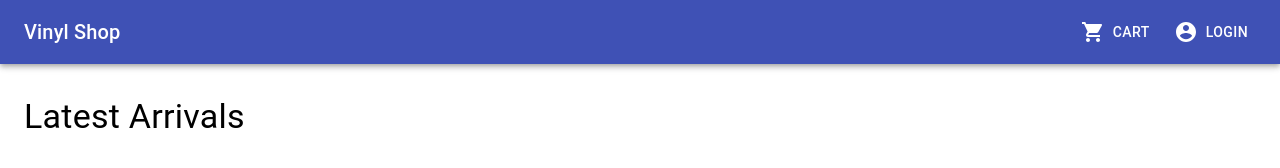
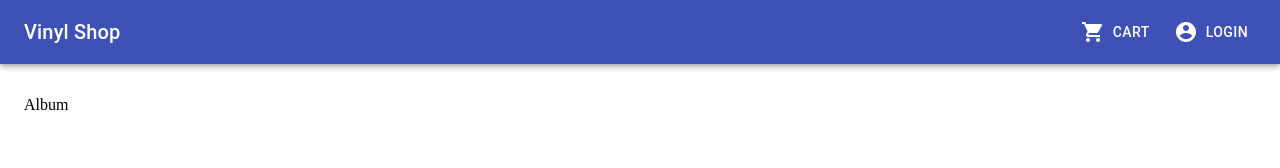
Before and after one commit to andreviallon/vinyl-webshop, a React (Create React App) app in the folder client/: page /album/1 in a window 1280 px wide. Shown: the top 168 px of the page. Built offline with nearby package versions, Linux system fonts and the light colour scheme; grey boxes are pictures that could not be loaded.

Commit message:
Add react router dom

```diff
--- a/client/package.json
+++ b/client/package.json
@@ -12,8 +12,10 @@
     "@types/node": "^14.11.8",
     "@types/react": "^16.9.51",
     "@types/react-dom": "^16.9.8",
+    "@types/react-router-dom": "^5.1.6",
     "react": "^16.13.1",
     "react-dom": "^16.13.1",
+    "react-router-dom": "^5.2.0",
     "react-scripts": "3.4.3",
     "typescript": "^4.0.3"
   },
--- a/client/src/App.tsx
+++ b/client/src/App.tsx
@@ -1,16 +1,21 @@
 import React from 'react';
+import { BrowserRouter as Router, Route } from 'react-router-dom';
 import Header from './components/Header';
 import PageWrapper from './components/PageWrapper';
 import HomePage from './pages/HomePage';
+import AlbumPage from './pages/AlbumPage';
 
 function App() {
   return (
-    <div className="App">
-      <Header />
-      <PageWrapper>
-        <HomePage />
-      </PageWrapper>
-    </div>
+    <Router>
+      <div className="App">
+        <Header />
+        <PageWrapper>
+          <Route path='/' component={HomePage} exact />
+          <Route path='/album/:id' component={AlbumPage} />
+        </PageWrapper>
+      </div>
+    </Router>
   );
 }
 
--- a/client/src/components/AlbumCard.tsx
+++ b/client/src/components/AlbumCard.tsx
@@ -2,15 +2,16 @@ import React from 'react';
 import Card from '@material-ui/core/Card';
 import CardContent from '@material-ui/core/CardContent';
 import Typography from '@material-ui/core/Typography';
-import { createStyles, makeStyles, Theme } from '@material-ui/core/styles';
+import { createStyles, makeStyles } from '@material-ui/core/styles';
 import { IAlbum } from '../mock/albums';
 import Rating from './Rating';
+import { Link } from 'react-router-dom';
 
 interface Props {
   album: IAlbum;
 }
 
-const useStyles = makeStyles((theme: Theme) =>
+const useStyles = makeStyles(() =>
     createStyles({
         media: {
             width: '100%',
@@ -22,6 +23,7 @@ const useStyles = makeStyles((theme: Theme) =>
 const AlbumCard: React.FC<Props> = ({ album }) => {
     const classes = useStyles();
     return (
+        <Link to={`album/${album._id}`} style={{ textDecoration: 'none' }}>
             <Card>
                 <img
                     className={classes.media}
@@ -41,6 +43,7 @@ const AlbumCard: React.FC<Props> = ({ album }) => {
                     <Rating rating={album.rating} numReviews={album.numReviews} />
                 </CardContent>
             </Card>
+        </Link>
     )
 }
 
--- a/client/src/components/Header.tsx
+++ b/client/src/components/Header.tsx
@@ -6,6 +6,7 @@ import Typography from '@material-ui/core/Typography';
 import Button from '@material-ui/core/Button';
 import AccountCircle from '@material-ui/icons/AccountCircle';
 import ShoppingCard from '@material-ui/icons/ShoppingCart';
+import { Link } from 'react-router-dom';
 
 const useStyles = makeStyles((theme: Theme) =>
   createStyles({
@@ -25,18 +26,24 @@ const Header = () => {
 	return (
 		<AppBar position="static">
 			<Toolbar className={classes.header}>
+				<Link to='/' style={{ color: 'inherit', textDecoration: 'inherit'}}>
 					<Typography variant="h6">
 						Vinyl Shop
 					</Typography>
+				</Link>
 				<div>
+					<Link to='/cart' style={{ color: 'inherit', textDecoration: 'inherit'}}>
 						<Button color="inherit" className={classes.menuButton}>
 							<ShoppingCard className={classes.menuButton} />
 							Cart
 						</Button>
+					</Link>
+					<Link to='/login' style={{ color: 'inherit', textDecoration: 'inherit'}}>
 						<Button color="inherit">
 							<AccountCircle className={classes.menuButton} />
 							Login
 						</Button>
+					</Link>
 				</div>
 			</Toolbar>
 		</AppBar>
--- /dev/null
+++ b/client/src/pages/AlbumPage.tsx
@@ -0,0 +1,11 @@
+import React from 'react';
+
+const AlbumPage = () => {
+    return (
+        <div>
+            Album
+        </div>
+    )
+}
+
+export default AlbumPage
```
Also changed, not shown: 1 other file (tests, documents, lock files or other folders). Lines whose indentation alone changed are shown as unchanged.
